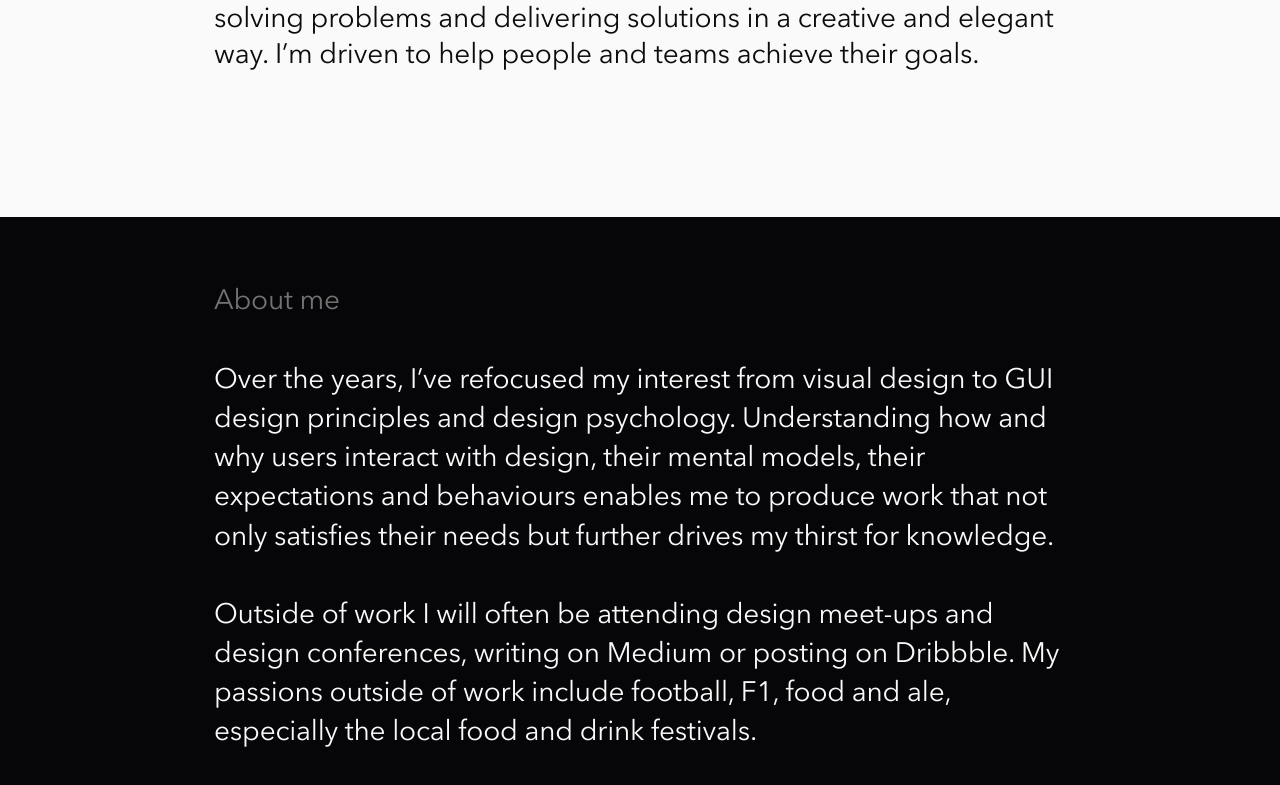
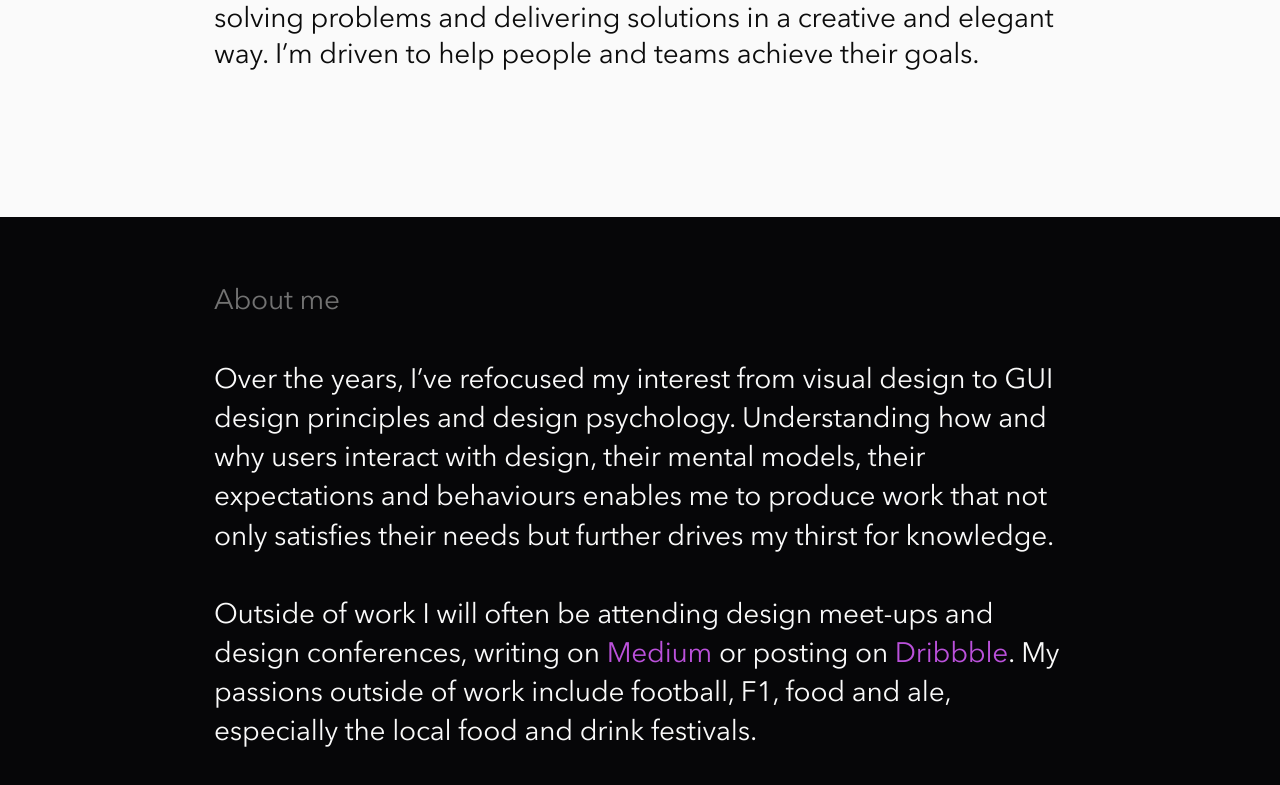
Before and after one commit to paulwallas/portfolio, a React (Create React App) app: page / in a window 1280 px wide. Shown: the part 3012-3797 px from the top of the page. Built offline with nearby package versions, Linux system fonts and the light colour scheme.

Commit message:
added links to social in footer

```diff
--- a/src/App.js
+++ b/src/App.js
@@ -62,7 +62,7 @@ class App extends Component {
 
             <h3 className="title">About me</h3>
             <p>Over the years, I’ve refocused my interest from visual design to GUI design principles and design psychology. Understanding how and why users interact with design, their mental models, their expectations and behaviours enables me to produce work that not only satisfies their needs but further drives my thirst for knowledge.<br /><br />
-            Outside of work I will often be attending design meet-ups and design conferences, writing on Medium or posting on Dribbble. My passions outside of work include football, F1, food and ale, especially the local food and drink festivals.</p>
+            Outside of work I will often be attending design meet-ups and design conferences, writing on <a href="https://medium.com/@paulwallas">Medium</a> or posting on <a href="https://dribbble.com/paulwallas">Dribbble</a>. My passions outside of work include football, F1, food and ale, especially the local food and drink festivals.</p>
 
           </div>
         </section>
```
